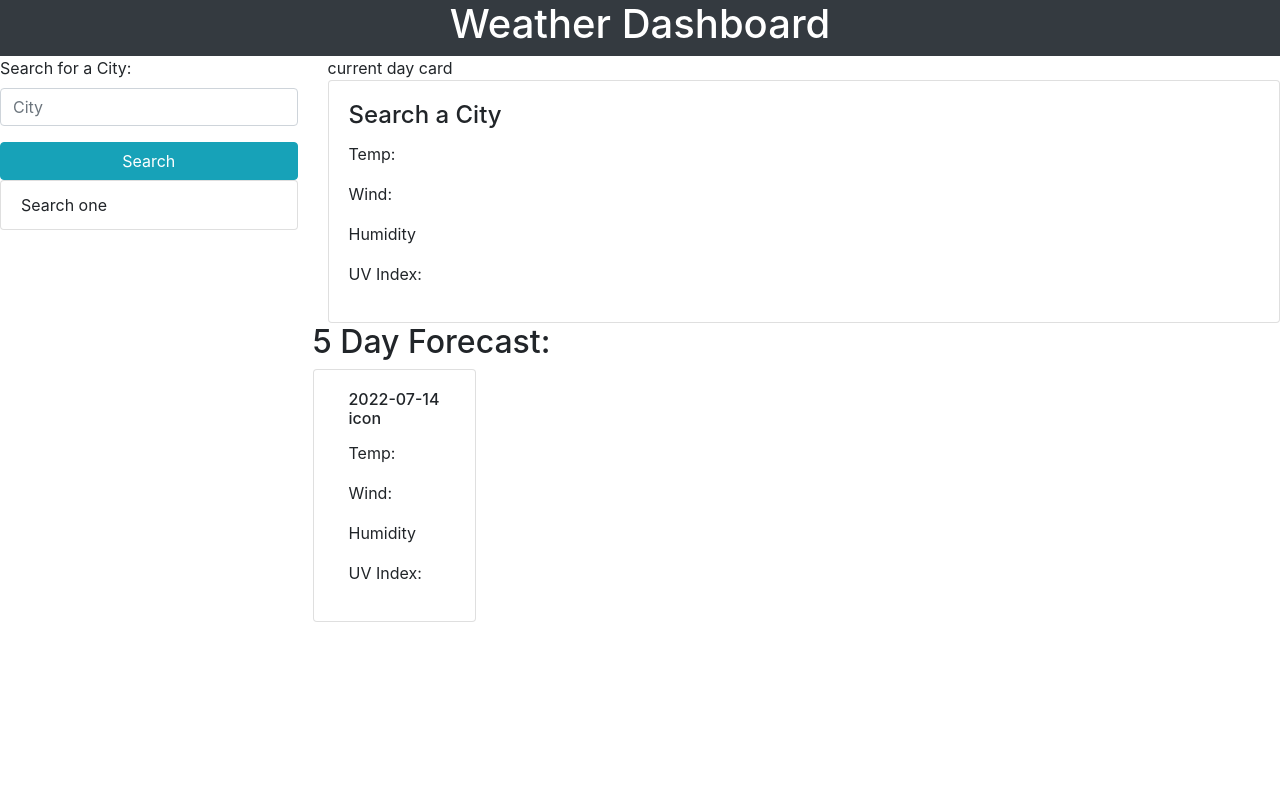
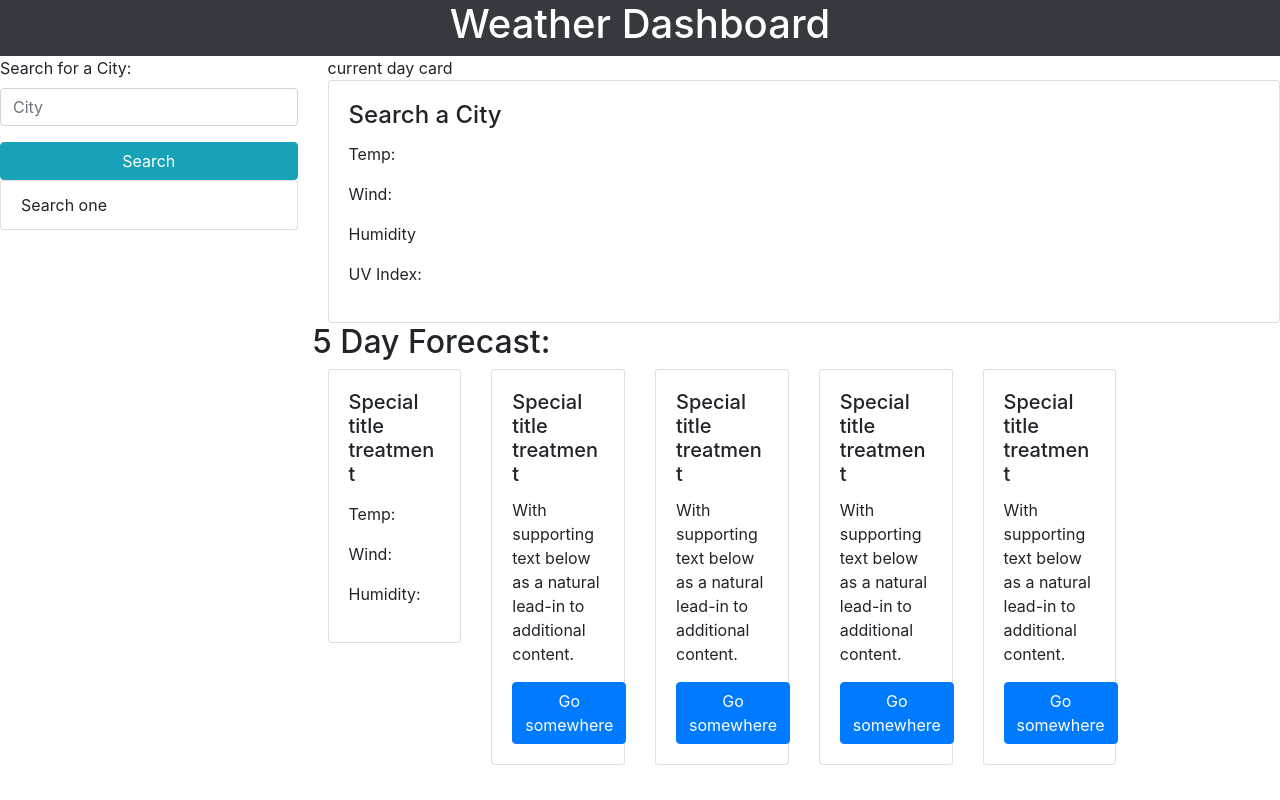
Before and after one commit to inspirewh/weatherapp, a plain HTML site: page Develop/index.html in a window 1280 px wide. Drawn offline with nearby package versions, Linux system fonts and the light colour scheme.

Commit message:
5dayforcast Updates

```diff
--- a/Develop/app.js
+++ b/Develop/app.js
@@ -34,6 +34,7 @@ function getWeatherData(city){
         const datetime = moment(currentWeather.dt, 'X').format("DD-MM-YYYY");
         console.log(datetime);
         cityName.append(currentDayCity, " ", datetime);
+        //store the city name - into local storage
         localStorage.setItem("City Name", currentWeather.name);
 
         //console.log("City Name" + currentWeather.name)
@@ -62,23 +63,46 @@ searchForm.addEventListener('submit', function(event){
         const weatherIcon = $("<img>");
         weatherIcon.attr("src", "https://openweathermap.org/img/w/" + weatherData.current.weather[0].icon + ".png"
         );
+        //once we have the data
+        //populate the data into the DOM
+        //current card: city name, date icon
         $("#current-icon").empty();
         $("#current-icon").append(weatherIcon);
+
+        $("#current-temp").text(weatherData.current.temp + "F");
+        $("#current-wind").text(weatherData.current.wind_speed + " km/h");
+        $("#current-humidity").text(weatherData.current.humidity + "%");
+        $("#current-uv").text(weatherData.current.uvi);
+
+        //show weather per day - 5 day forecast for the search city
+        //loop through the daily response array
+
+        const daily = weatherData.daily;
+
+        for (i = 0; i < 5; i++) {
+            const dailyDate = moment.unix(daily[i].dt).format("DD/MM/YYYY");
+            const dailyTemp = daily[i].temp.day;
+            const dailyHum = daily[i].humidity;
+            const dailyIcon = daily[i].weather[0].icon;
+            const dailyWind = daily[i].wind_speed;
+
+            //$("#forecast-date").text(dailyDate);
+
+            //const forecastDate = $('<h5 class="card-title forecast-date">')
+            $(".forecast-date").text(dailyDate);
+
+
+
+        }
 
 
 
     })
 
-    //once we have the data
-    //populate the data into the DOM
 
 
 
-    //current card: city name, date icon
 
-
-
-    //store the city name - into local storage
     //render the hiostory into the search list
 
 })
--- a/Develop/index.html
+++ b/Develop/index.html
@@ -48,10 +48,10 @@
                 <h4 id= "city-name" class="card-title">Search a City</h4>
                 <div class="card-text">
                   <!-- you don't want to target to p tag as you want the prefix infront e.g "temp:" -->
-                  <p>Temp: <span id="current-day-temp"></span></p>
-                  <p>Wind: <span id="current-day-wind"></span></p>
-                  <p>Humidity <span id="curent-day-humidity"></span></p>
-                  <p>UV Index: <span id="current-day-uv"></span></p>
+                  <p>Temp: <span id="current-temp"></span></p>
+                  <p>Wind: <span id="current-wind"></span></p>
+                  <p>Humidity <span id="current-humidity"></span></p>
+                  <p>UV Index: <span id="current-uv"></span></p>
                 </div>
               </div>
             </div>
@@ -61,20 +61,76 @@
         <div class="row forecast-header">
           <h2>5 Day Forecast:</h2>
         </div>
-        <div class="row forecast-row flex-wrap">
+
+        <div class="row">
+          <div class="col-sm-2">
+            <div class="card">
+              <div class="card-body">
+                <span id= "current-icon"></span>
+                <h5 class="card-title forecast-date">Special title treatment</h5>
+                <p class="card-text">
+                  <p>Temp: <span id="forecast-temp1"></span></p>
+                  <p>Wind: <span id="forecast-wind1"></span></p>
+                  <p>Humidity: <span id="forecast-humidity1"></span></p>
+              </div>
+            </div>
+          </div>
+          <div class="col-sm-2">
+            <div class="card">
+              <div class="card-body">
+                <span id= "current-icon"></span>
+                <h5 class="card-title forecast-date">Special title treatment</h5>
+                <p class="card-text">With supporting text below as a natural lead-in to additional content.</p>
+                <a href="#" class="btn btn-primary">Go somewhere</a>
+              </div>
+            </div>
+          </div>
+          <div class="col-sm-2">
+            <div class="card">
+              <div class="card-body">
+                <h5 class="card-title forecastdate">Special title treatment</h5>
+                <p class="card-text">With supporting text below as a natural lead-in to additional content.</p>
+                <a href="#" class="btn btn-primary">Go somewhere</a>
+              </div>
+            </div>
+          </div>
+          <div class="col-sm-2">
+            <div class="card">
+              <div class="card-body">
+                <h5 class="card-title">Special title treatment</h5>
+                <p class="card-text">With supporting text below as a natural lead-in to additional content.</p>
+                <a href="#" class="btn btn-primary">Go somewhere</a>
+              </div>
+            </div>
+          </div>
+          <div class="col-sm-2">
+            <div class="card">
+              <div class="card-body">
+                <h5 class="card-title">Special title treatment</h5>
+                <p class="card-text">With supporting text below as a natural lead-in to additional content.</p>
+                <a href="#" class="btn btn-primary">Go somewhere</a>
+              </div>
+            </div>
+          </div>
+        </div>
+
+
+
+        <!--<div class="row forecast-row flex-wrap">
           <div class="col-2 card">
             <div class="card-body">
               <h6 class="card-title">2022-07-14 icon</h4>
               <div class="card-text">
-                <!-- you don't want to target to p tag as you want the prefix infront e.g "temp:" -->
-                <p>Temp: <span id="current-day-temp"></span></p>
-                <p>Wind: <span id="current-day-wind"></span></p>
-                <p>Humidity <span id="cuurent-day-humidity"></span></p>
-                <p>UV Index: <span id="current-day-uv"></span></p>
+                you don't want to target to p tag as you want the prefix infront e.g "temp:"
+                <p>Temp: <span id="forecast-temp"></span></p>
+                <p>Wind: <span id="forecast-wind"></span></p>
+                <p>Humidity: <span id="forecast-humidity"></span></p>
+                <p>UV Index: <span id="forecast-uv"></span></p>
               </div>
             </div>
           </div>
-       </div>
+       </div>  -->
+
 
     </section>
 
```
